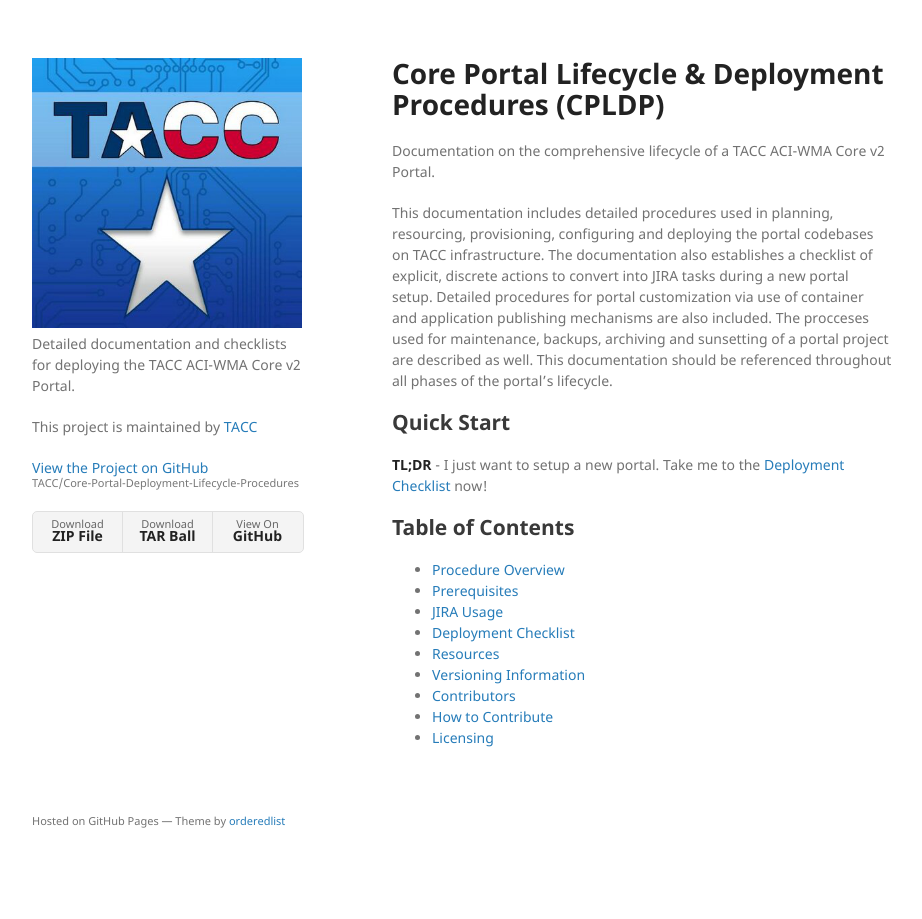
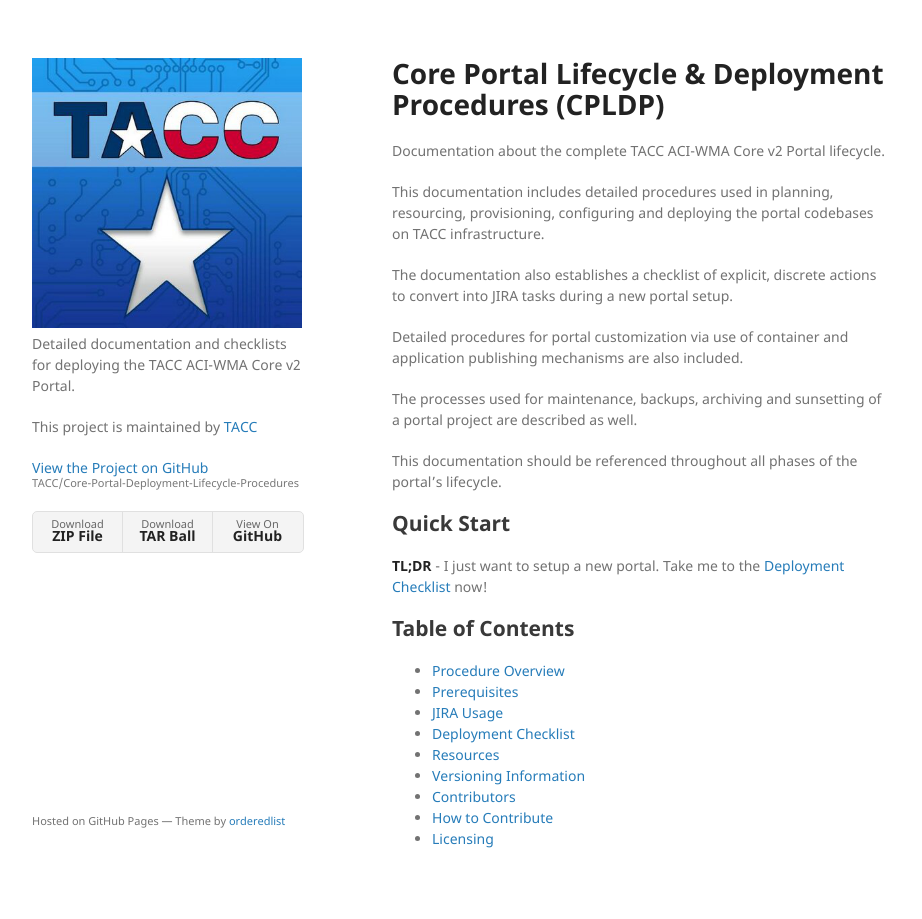
Before and after one commit to TACC/Core-Portal-Deployment-Lifecycle-Procedures, a Jekyll site: the page built from index.md, in a window 1280 px wide. Shown: the whole page, without its empty margins (178-1100 px from the left). Built offline with Jekyll 4.4.1, drawn with Linux system fonts in a browser that asks for light colours; our own code applies the rules of GitHub Pages for plain Markdown files.

Commit message:
Reworked index wording further.

```diff
--- a/index.md
+++ b/index.md
@@ -1,8 +1,16 @@
 # Core Portal Lifecycle & Deployment Procedures (CPLDP)
 
-Documentation on the comprehensive lifecycle of a TACC ACI-WMA Core v2 Portal.
+Documentation about the complete TACC ACI-WMA Core v2 Portal lifecycle.
 
-This documentation includes detailed procedures used in planning, resourcing, provisioning, configuring and deploying the portal codebases on TACC infrastructure. The documentation also establishes a checklist of explicit, discrete actions to convert into JIRA tasks during a new portal setup. Detailed procedures for portal customization via use of container and application publishing mechanisms are also included. The procceses used for maintenance, backups, archiving and sunsetting of a portal project are described as well. This documentation should be referenced throughout all phases of the portal's lifecycle.
+This documentation includes detailed procedures used in planning, resourcing, provisioning, configuring and deploying the portal codebases on TACC infrastructure.
+
+The documentation also establishes a checklist of explicit, discrete actions to convert into JIRA tasks during a new portal setup.
+
+Detailed procedures for portal customization via use of container and application publishing mechanisms are also included.
+
+The processes used for maintenance, backups, archiving and sunsetting of a portal project are described as well.
+
+This documentation should be referenced throughout all phases of the portal's lifecycle.
 
 ## Quick Start
 
```
